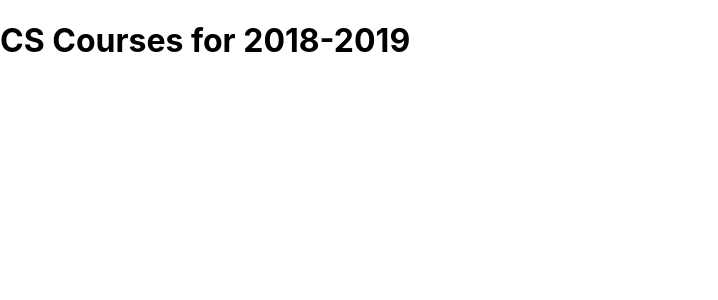
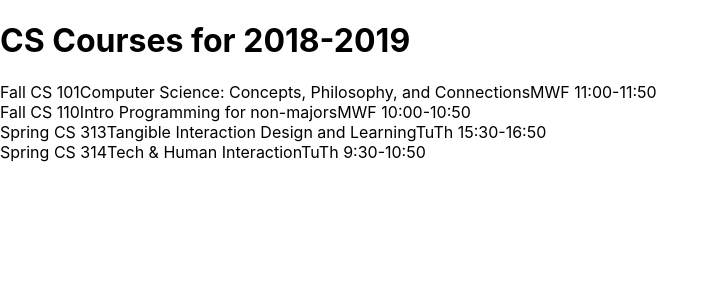
Before and after one commit to ElaineWu66/quick-react, a React (Vite) app: page / in a window 1280 px wide. Shown: the top 300 px of the page, without its empty margins (0-718 px from the left). Built offline with nearby package versions, Linux system fonts and the light colour scheme.

Commit message:
feat: show courses

```diff
--- a/src/App.jsx
+++ b/src/App.jsx
@@ -2,12 +2,52 @@ import { useState } from 'react';
 import logo from './logo.svg';
 import './App.css';
 
-// const schedule = {
-//   title: "CS Courses for 2018-2019"
-// };
+const schedule = {
+  "title": "CS Courses for 2018-2019",
+  "courses": {
+    "F101" : {
+      "term": "Fall",
+      "number": "101",
+      "meets" : "MWF 11:00-11:50",
+      "title" : "Computer Science: Concepts, Philosophy, and Connections"
+    },
+    "F110" : {
+      "term": "Fall",
+      "number": "110",
+      "meets" : "MWF 10:00-10:50",
+      "title" : "Intro Programming for non-majors"
+    },
+    "S313" : {
+      "term": "Spring",
+      "number": "313",
+      "meets" : "TuTh 15:30-16:50",
+      "title" : "Tangible Interaction Design and Learning"
+    },
+    "S314" : {
+      "term": "Spring",
+      "number": "314",
+      "meets" : "TuTh 9:30-10:50",
+      "title" : "Tech & Human Interaction"
+    }
+  }
+};
+
+
 const App = () => {
   return(
-    <h1> CS Courses for 2018-2019 </h1>
+    <>
+      <h1>{schedule.title}</h1>
+      {Object.keys(schedule.courses).map(key => (
+        <>
+        <div key={key}>
+        {schedule.courses[key].term} CS {schedule.courses[key].number}
+        {schedule.courses[key].title}
+        {schedule.courses[key].meets}</div>
+        </>
+      ))}
+
+
+    </>
   )
 };
 
```
Also changed, not shown: src/components/courses.jsx (added, +17 -0 lines).
